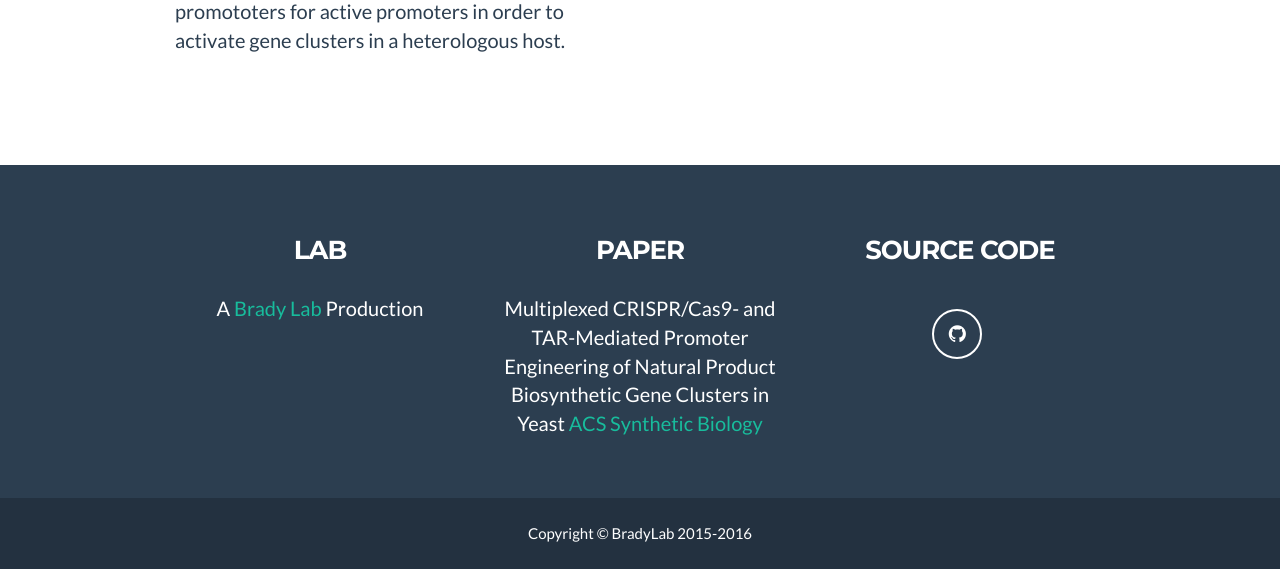
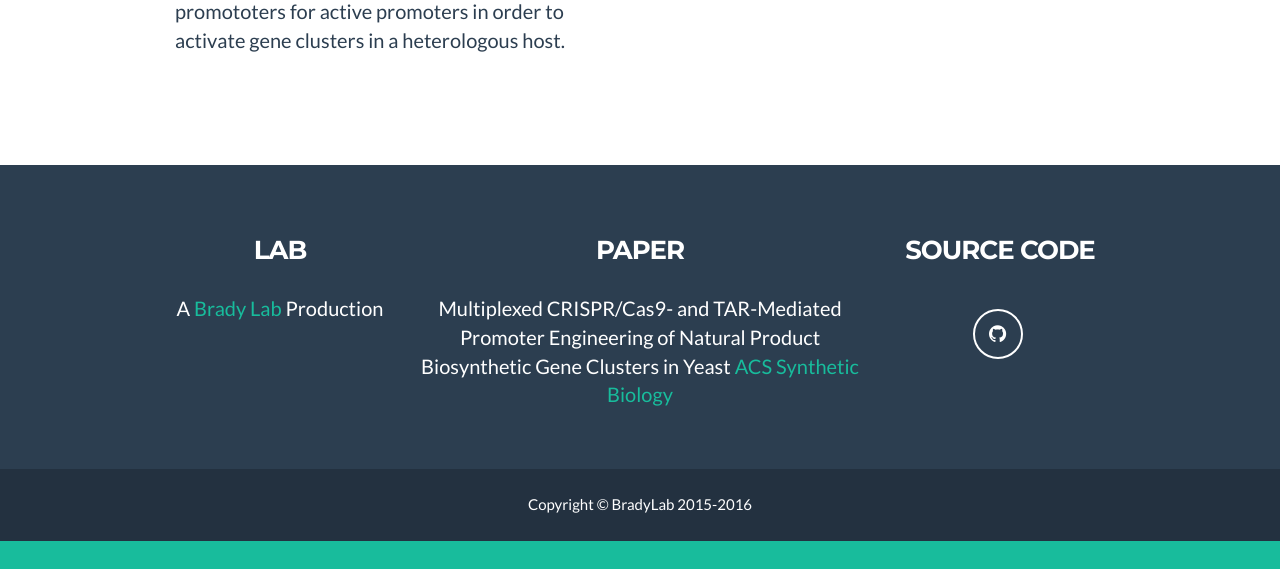
Before and after one commit to zachcp/mCRISTAR, a Flask app: page / in a window 1280 px wide. Shown: the part 1136-1705 px from the top of the page. After the commit the page ends 1677 px from the top, so only its background shows below. Run offline with Flask 2, Linux system fonts and the light colour scheme; some libraries are stand-ins or nearby versions.

Commit message:
some css and template changes

```diff
--- a/static/css/freelancer.css
+++ b/static/css/freelancer.css
@@ -34,6 +34,10 @@ h6 {
     text-transform: uppercase;
     font-family: Montserrat,"Helvetica Neue",Helvetica,Arial,sans-serif;
     font-weight: 700;
+}
+
+#refactor {
+	min-height: 80vh;
 }
 
 hr.star-light,
--- a/templates/layout.html
+++ b/templates/layout.html
@@ -84,17 +84,17 @@
     <div class="footer-above">
         <div class="container">
             <div class="row">
-                <div class="footer-col col-md-4">
+                <div class="footer-col col-md-3">
                     <h3>Lab</h3>
                     <p>A <a href="http://lab.rockefeller.edu/brady/">Brady Lab </a> Production</p>
                 </div>
-                <div class="footer-col col-md-4">
+                <div class="footer-col col-md-6">
                     <h3>Paper</h3>
                     <p> Multiplexed CRISPR/Cas9- and TAR-Mediated Promoter Engineering of Natural Product Biosynthetic Gene Clusters in Yeast
                         <a href="http://lab.rockefeller.edu/brady/"> ACS Synthetic Biology </a> </p>
                 </div>
 
-                <div class="footer-col col-md-4">
+                <div class="footer-col col-md-3">
                     <h3>Source Code</h3>
                     <ul class="list-inline">
                         <li>
```
